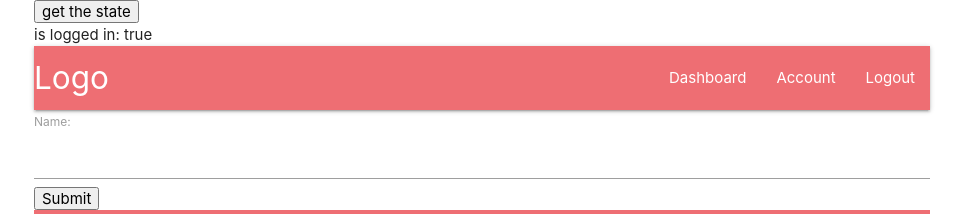
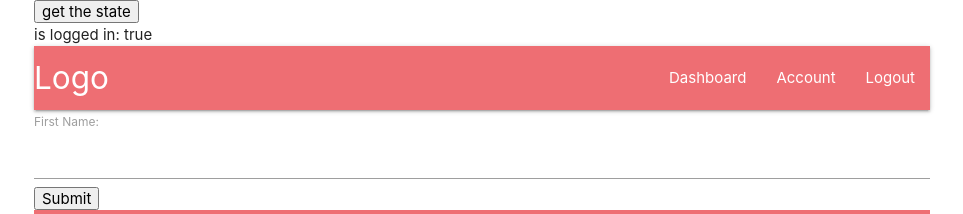
Before and after one commit to jasonschmitt/personal-budget-final-ui-2, a React (Create React App) app: page /account in a window 1280 px wide. Shown: the top 214 px of the page, without its empty margins (158-1121 px from the left). Built offline with nearby package versions, Linux system fonts and the light colour scheme; no server answers; sample sign-in values are in the browser's storage.

Commit message:
pushing back to heroku build

```diff
--- a/src/pages/account.js
+++ b/src/pages/account.js
@@ -41,7 +41,7 @@ class Account extends React.Component {
       })
       .then((response) => {
         console.log(response)
-        // location.reload()
+        window.location.href = '/dashboard'
       })
       .catch(function (error) {
         console.log(error)
@@ -52,7 +52,7 @@ class Account extends React.Component {
     return (
       <form onSubmit={this.handleSubmit}>
         <label>
-          Name:
+          First Name:
           <input
             type="text"
             value={this.state.firstName}
```
Also changed, not shown: 1 other file (tests, documents, lock files or other folders).
